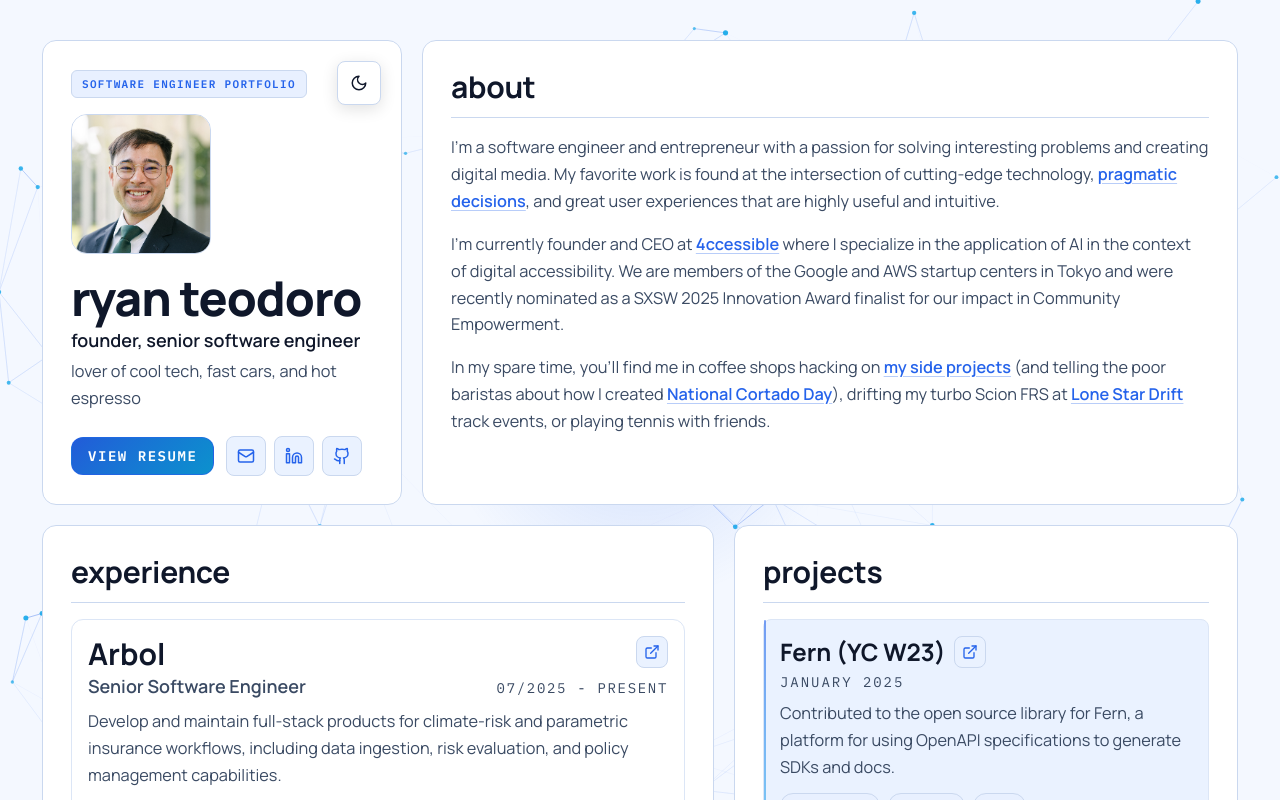
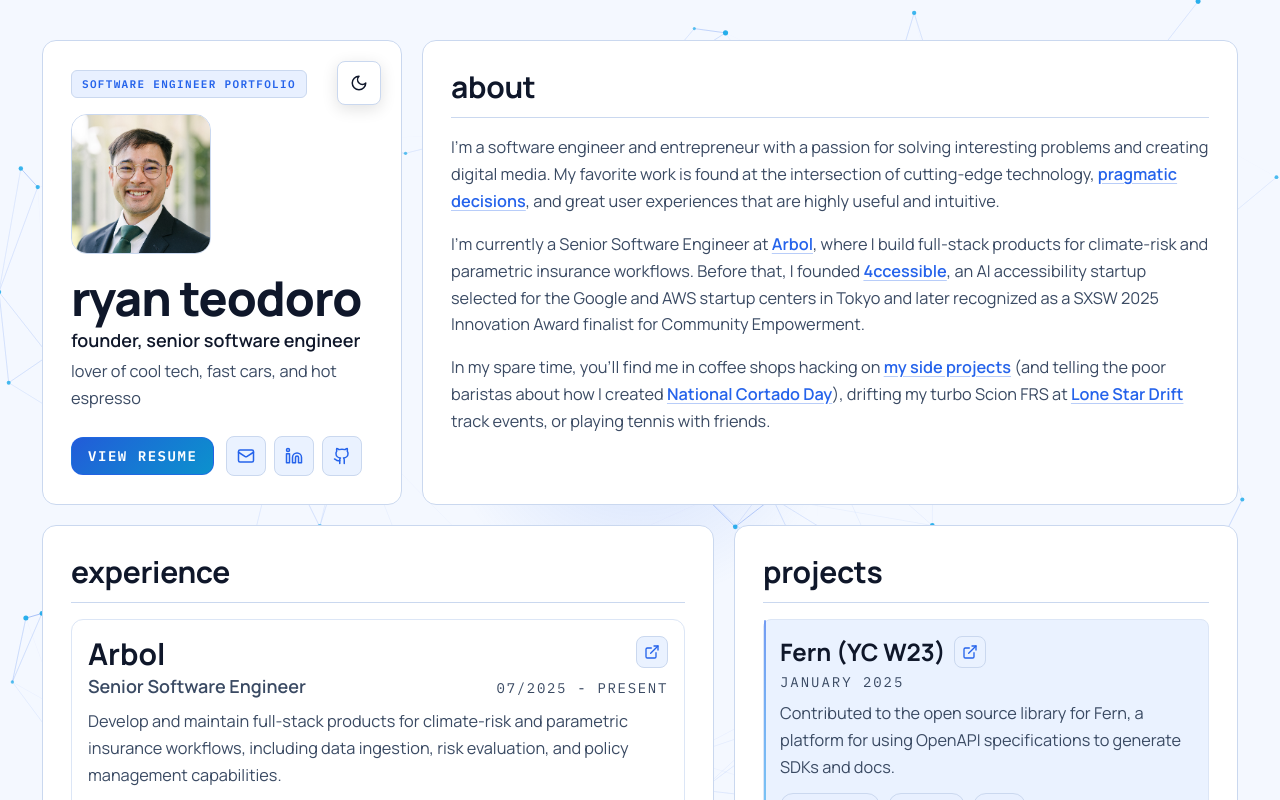
Before and after one commit to thechori/ryanteodoro.com-v2-frontend, a React (Vite) app: page / in a window 1280 px wide. Shown: the top 800 px of the page. Built offline with nearby package versions, Linux system fonts and the light colour scheme.

Commit message:
update about section

```diff
--- a/src/components/about/index.tsx
+++ b/src/components/about/index.tsx
@@ -17,14 +17,18 @@
     </p>
 
     <p className="section-copy mb-4">
-      I'm currently founder and CEO at{" "}
+      I'm currently a Senior Software Engineer at{" "}
+      <a href="https://arbol.io" target="_blank" rel="noreferrer">
+        Arbol
+      </a>
+      , where I build full-stack products for climate-risk and parametric
+      insurance workflows. Before that, I founded{" "}
       <a href="https://4ccessible.com" target="_blank" rel="noreferrer">
         4ccessible
-      </a>{" "}
-      where I specialize in the application of AI in the context of digital
-      accessibility. We are members of the Google and AWS startup centers in
-      Tokyo and were recently nominated as a SXSW 2025 Innovation Award finalist
-      for our impact in Community Empowerment.
+      </a>
+      , an AI accessibility startup selected for the Google and AWS startup
+      centers in Tokyo and later recognized as a SXSW 2025 Innovation Award
+      finalist for Community Empowerment.
     </p>
 
     <p className="section-copy">
```
